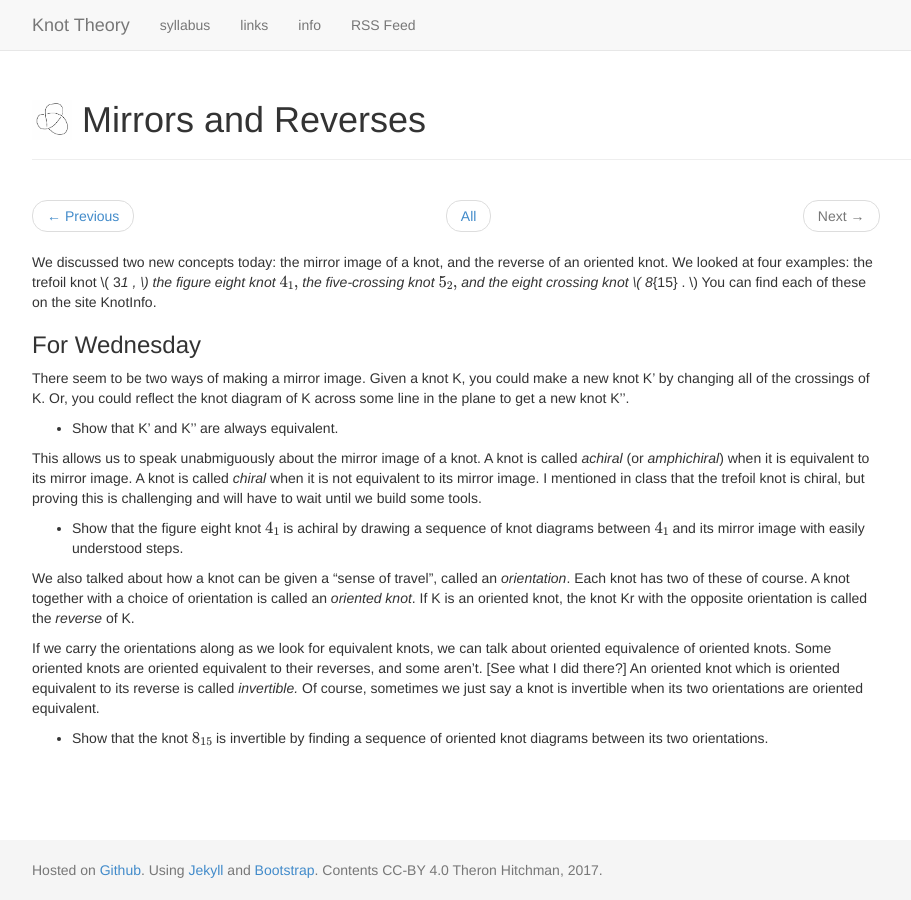
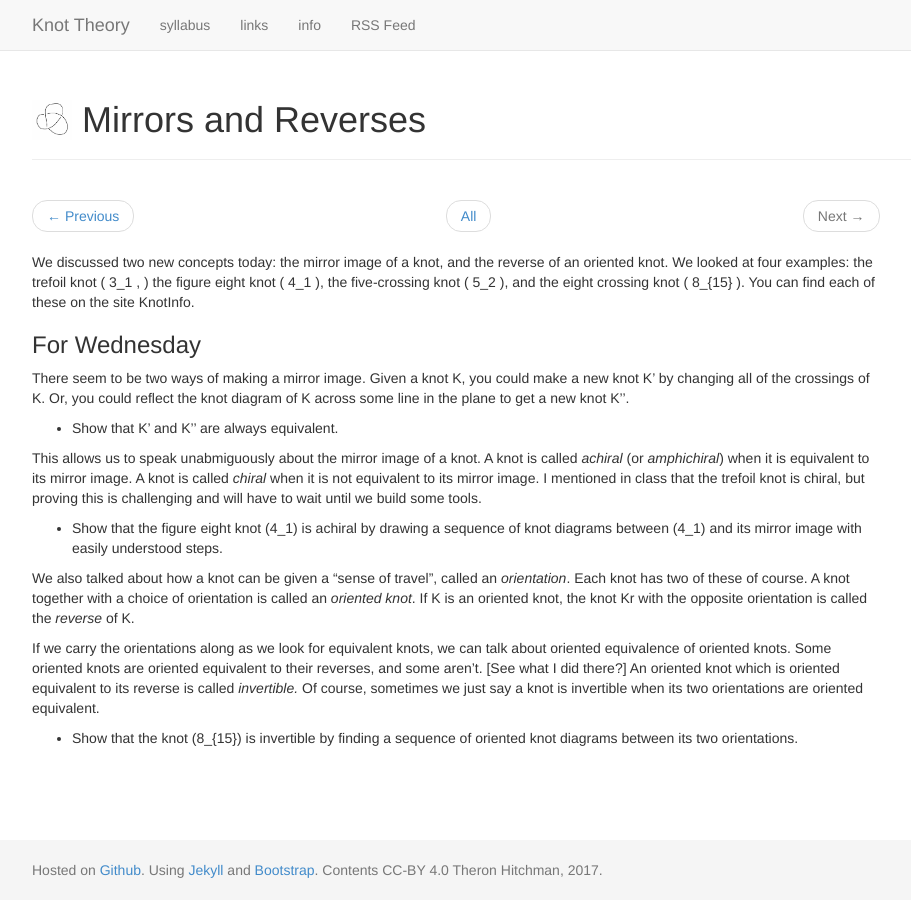
Before and after one commit to theronhitchman/knot-theory, a Jekyll site: the page built from _posts/2017-01-13-mirrors-and-reverses.md, in a window 1280 px wide. Shown: the whole page, without its empty margins (38-949 px from the left). Built offline with Jekyll 4.4.1, drawn with Linux system fonts in a browser that asks for light colours; nearby versions of some CDN libraries; formulas are drawn with MathJax 3; part of the change alters nothing that is shown.

```diff
--- a/_posts/2017-01-13-mirrors-and-reverses.md
+++ b/_posts/2017-01-13-mirrors-and-reverses.md
@@ -5,9 +5,9 @@ layout: post
 ---
 
 We discussed two new concepts today: the mirror image of a knot, and the reverse
-of an oriented knot. We looked at four examples: the trefoil knot \\( 3_1 , \\)
-the figure eight knot \\( 4_1 , \\) the five-crossing knot \\( 5_2 , \\) and
-the eight crossing knot \\( 8_{15} . \\) You can find each of these on the site KnotInfo.
+of an oriented knot. We looked at four examples: the trefoil knot <span>\( 3_1 , \)</span>
+the figure eight knot <span>\( 4_1 \)</span>, the five-crossing knot <span>\( 5_2 \)</span>, and
+the eight crossing knot <span>\( 8_{15} \)</span>. You can find each of these on the site KnotInfo.
 
 ### For Wednesday
 
@@ -24,8 +24,8 @@ mirror image. A knot is called _chiral_ when it is not equivalent to its mirror
 image. I mentioned in class that the trefoil knot is chiral, but proving this is
 challenging and will have to wait until we build some tools.
 
-  * Show that the figure eight knot \\(4_1\\) is achiral by drawing a sequence
-  of knot diagrams between \\(4_1\\) and its mirror image with easily understood
+  * Show that the figure eight knot <span>\(4_1\)</span> is achiral by drawing a sequence
+  of knot diagrams between <span>\(4_1\)</span> and its mirror image with easily understood
   steps.
 
 We also talked about how a knot can be given a "sense of travel", called an
@@ -40,5 +40,5 @@ oriented knot which is oriented equivalent to its reverse is called
 _invertible._ Of course, sometimes we just say a knot is invertible when its
 two orientations are oriented equivalent.
 
-  * Show that the knot \\(8_{15}\\) is invertible by finding a sequence of
+  * Show that the knot <span>\(8_{15}\)</span> is invertible by finding a sequence of
   oriented knot diagrams between its two orientations.
```
